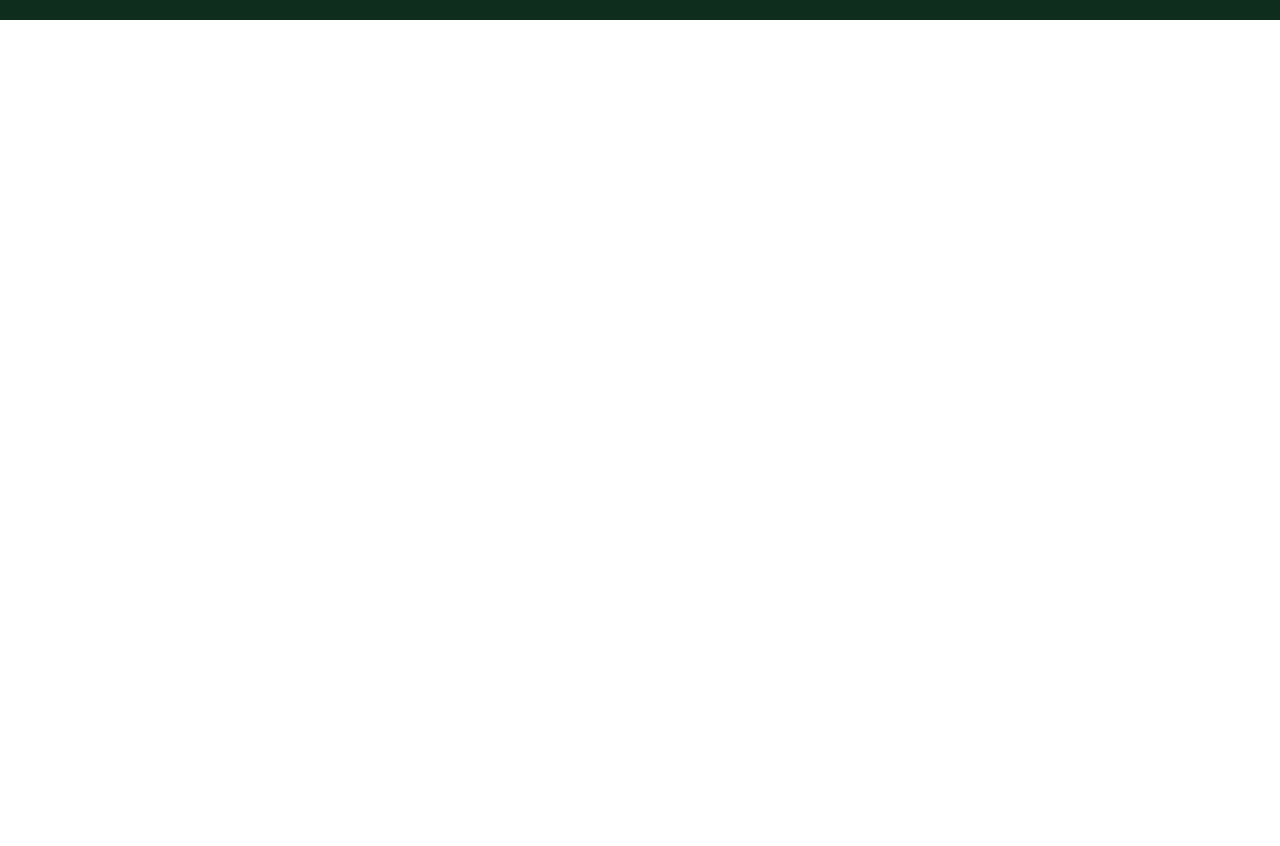
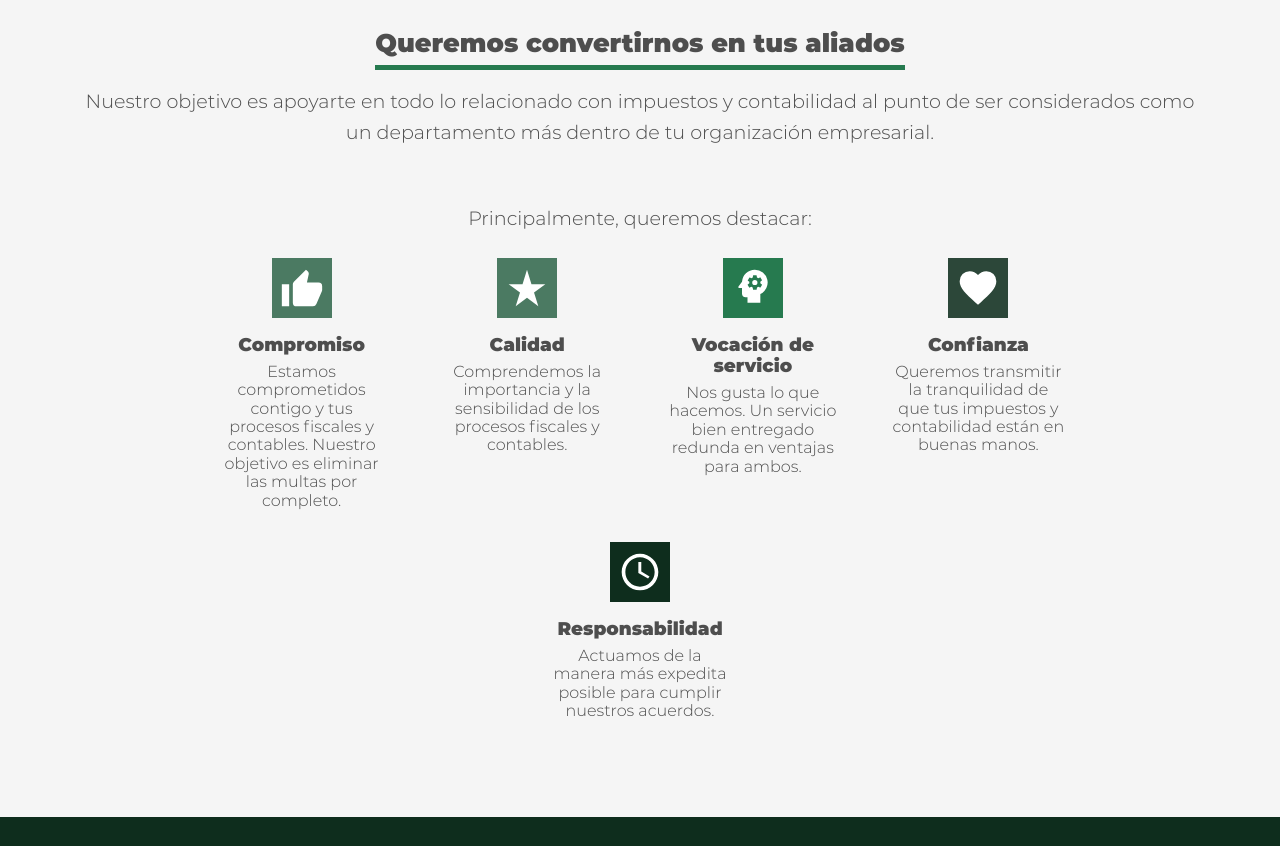
Before and after one commit to Novanet-Studio/buenaventura-fe, a Gatsby site: page / in a window 1280 px wide. Shown: the part 868-1714 px from the top of the page. Before the commit the page ends 888 px from the top, so only its background shows below. Built offline with nearby package versions, Linux system fonts and the light colour scheme; Gatsby itself is replaced by a stand-in of ours.

Commit message:
add: about section

```diff
--- a/src/assets/scss/_general.scss
+++ b/src/assets/scss/_general.scss
@@ -4,7 +4,7 @@
 html,
 body,
 #___gatsby {
-  min-height: 100vh;
+  min-height: 100dvh;
   overflow-x: hidden;
 }
 
@@ -20,7 +20,6 @@ body {
   background-image: url(../images/bg-mobile-portrait.jpg);
   background-position: center center;
   background-size: cover;
-  overflow-y: auto;
 }
 
 .container-main {
@@ -43,6 +42,8 @@ body {
 
   display: flex;
   flex-wrap: wrap;
+
+  overflow-y: auto;
 
   & > section {
     min-height: 55vh;
--- a/src/assets/scss/_variables.scss
+++ b/src/assets/scss/_variables.scss
@@ -12,10 +12,12 @@ $breakpoints: (
   --green-b: #2c4739;
   --green-c: #267a4f;
   --green-d: #4b7a62;
+  --green-e: #4b7a62;
   --gray-a: #4e4e4e;
   --gray-b: #ebebeb;
   --gray-c: #d1d1d1;
   --gray-d: #3c3c3c;
+  --gray-e: #f5f5f5;
 }
 
 @mixin define-respond-to($breakpoint) {
--- /dev/null
+++ b/src/components/sections/about/about.scss
@@ -0,0 +1,208 @@
+@use "../../../assets/scss/variables" as *;
+
+.about {
+  width: 100%;
+  min-height: 100dvh !important;
+  padding: 10dvh 0;
+  background-color: var(--gray-e);
+
+  display: flex;
+  align-items: center;
+  justify-content: center;
+  flex-direction: column;
+  gap: 5vh;
+
+  .container-main {
+    width: min(1280px, 90vw) !important;
+
+    display: flex;
+    flex-direction: column;
+    align-items: center;
+
+    .title {
+      border-bottom: 5px solid var(--green-c);
+    }
+
+    .title,
+    .description {
+      text-align: center;
+    }
+
+    .guia {
+      width: 100%;
+      margin-top: 5vh;
+      display: flex;
+      align-items: center;
+      flex-direction: column;
+
+      &__list {
+        width: 100%;
+
+        list-style: none;
+
+        display: flex;
+        justify-content: center;
+        flex-wrap: wrap;
+        gap: 4vh 0;
+      }
+
+      &__item {
+        max-width: calc(20% - 2vw);
+        min-width: 200px;
+        padding: 0 1vw;
+        margin: 0 1vw;
+
+        text-align: center;
+
+        display: flex;
+        flex-direction: column;
+        align-items: center;
+        justify-content: flex-start;
+
+        &__icon {
+          width: 60px;
+          height: 60px;
+          padding: 0.5rem;
+
+          display: flex;
+          align-items: center;
+          justify-content: center;
+          object-fit: contain;
+        }
+
+        &__subtitle {
+          margin-top: 2vh;
+          margin-bottom: 0.5rem;
+
+          font-size: 1.15rem;
+          font-weight: 700;
+          color: var(--gray-a);
+        }
+      }
+
+      .description {
+        margin-bottom: 3vh;
+      }
+    }
+  }
+}
+
+.guia__list {
+  > .guia__item:nth-child(1) .guia__item__icon {
+    background-color: var(--green-e);
+  }
+  > .guia__item:nth-child(2) .guia__item__icon {
+    background-color: var(--green-d);
+  }
+  > .guia__item:nth-child(3) .guia__item__icon {
+    background-color: var(--green-c);
+  }
+  > .guia__item:nth-child(4) .guia__item__icon {
+    background-color: var(--green-b);
+  }
+  > .guia__item:nth-child(5) .guia__item__icon {
+    background-color: var(--green-a);
+  }
+}
+
+/* Mobile Portrait (320px) */
+@include custom-respond-to(320) {
+  @media (orientation: portrait) {
+    .guia {
+      &__title {
+        margin-top: 3vh;
+      }
+
+      &__icono {
+        width: 7vw;
+        height: 7vw;
+      }
+    }
+  }
+}
+
+/* Mobile Landscape (568px) */
+@include custom-respond-to(568) {
+  @media (orientation: landscape) {
+    .about {
+      & > div {
+        flex-direction: column;
+        justify-content: flex-start;
+      }
+
+      .guia {
+        &__list {
+          display: flex;
+          flex-direction: row;
+          justify-content: flex-start;
+        }
+
+        &__icono {
+          width: 2.75vw;
+          height: 2.75vw;
+        }
+
+        &__subtitle {
+          font-size: 0.67rem;
+        }
+      }
+    }
+  }
+}
+
+/* Tablet Portrait (768px) */
+@include custom-respond-to(768) {
+  @media (orientation: portrait) {
+    .about {
+      & > div {
+        flex-direction: column;
+        justify-content: flex-start;
+      }
+
+      .guia {
+        &__icono {
+          width: 4vw;
+          height: 4vw;
+        }
+
+        &__subtitle {
+          font-size: 0.9rem;
+        }
+      }
+    }
+  }
+}
+
+/* Tablet Landscape (1024px) */
+@include custom-respond-to(1024) {
+  @media (orientation: landscape) {
+    .about {
+      .guia {
+        &__icono {
+          width: 2.5vw;
+          height: 2.5vw;
+        }
+
+        &__subtitle {
+          font-size: 0.9rem;
+        }
+      }
+    }
+  }
+}
+
+/* Desktop (1280px) */
+@include custom-respond-to(1280) {
+  .about {
+    .guia {
+      &__subtitle {
+        font-size: 1rem;
+      }
+
+      &__icono {
+        width: 2vw;
+        height: 2vw;
+      }
+    }
+  }
+}
--- /dev/null
+++ b/src/components/sections/about/about.tsx
@@ -0,0 +1,80 @@
+import React from "react";
+
+import "./about.scss";
+
+import icon1 from "@images/icons/icon-1.svg";
+import icon2 from "@images/icons/icon-2.svg";
+import icon3 from "@images/icons/icon-3.svg";
+import icon4 from "@images/icons/icon-4.svg";
+import icon5 from "@images/icons/icon-5.svg";
+
+const items = [
+  {
+    icon: icon1,
+    title: "Compromiso",
+    description:
+      "Estamos comprometidos contigo y tus procesos fiscales y contables. Nuestro objetivo es eliminar las multas por completo.",
+  },
+  {
+    icon: icon2,
+    title: "Calidad",
+    description:
+      " Comprendemos la importancia y la sensibilidad de los procesos fiscales y contables.",
+  },
+  {
+    icon: icon3,
+    title: "Vocación de servicio",
+    description:
+      "Nos gusta lo que hacemos. Un servicio bien entregado redunda en ventajas para ambos.",
+  },
+  {
+    icon: icon4,
+    title: "Confianza",
+    description:
+      "Queremos transmitir la tranquilidad de que tus impuestos y contabilidad están en buenas manos.",
+  },
+
+  {
+    icon: icon5,
+    title: "Responsabilidad ",
+    description:
+      " Actuamos de la manera más expedita posible para cumplir nuestros acuerdos.",
+  },
+];
+
+const About = () => {
+  return (
+    <>
+      <section id="sec-about" className="about">
+        <div className="container-main">
+          <h2 className="title">Queremos convertirnos en tus aliados</h2>
+          <p className="description">
+            Nuestro objetivo es apoyarte en todo lo relacionado con impuestos y
+            contabilidad al punto de ser considerados como un departamento más
+            dentro de tu organización empresarial.
+          </p>
+          <div className="guia">
+            <p className="description">Principalmente, queremos destacar:</p>
+            <ul className="guia__list">
+              {items.map((item, index) => (
+                <li className="guia__item" key={index}>
+                  <span className="guia__item__icon">
+                    <img
+                      src={item.icon}
+                      alt={`icon_${index}`}
+                      title={`icon_${index}`}
+                    />
+                  </span>
+                  <h4 className="guia__item__subtitle">{item.title}</h4>
+                  <p className="guia__item__desc">{item.description}</p>
+                </li>
+              ))}
+            </ul>
+          </div>
+        </div>
+      </section>
+    </>
+  );
+};
+
+export default About;
--- /dev/null
+++ b/src/components/sections/about/index.tsx
@@ -0,0 +1 @@
+export { default } from "./about"
--- a/src/components/sections/welcome/welcome.scss
+++ b/src/components/sections/welcome/welcome.scss
@@ -46,7 +46,7 @@
       transition: background-color 0.3s ease;
 
       &:hover {
-        background-color: darken(#267a4f, 10%);
+        background-color: color.adjust(#267a4f, $lightness: -10%);
       }
 
       &__text {
--- a/src/pages/index.tsx
+++ b/src/pages/index.tsx
@@ -5,10 +5,12 @@ import Main from "@layouts/main";
 
 //? sections
 import Welcome from "@components/sections/welcome";
+import About from "@components/sections/about";
 
 const IndexPage = () => (
   <Main>
     <Welcome />
+    <About />
   </Main>
 );
 export default IndexPage;
```
Also changed, not shown: src/assets/images/icons/icon-1.svg (added), src/assets/images/icons/icon-2.svg (added), src/assets/images/icons/icon-3.svg (added), src/assets/images/icons/icon-4.svg (added), src/assets/images/icons/icon-5.svg (added).
